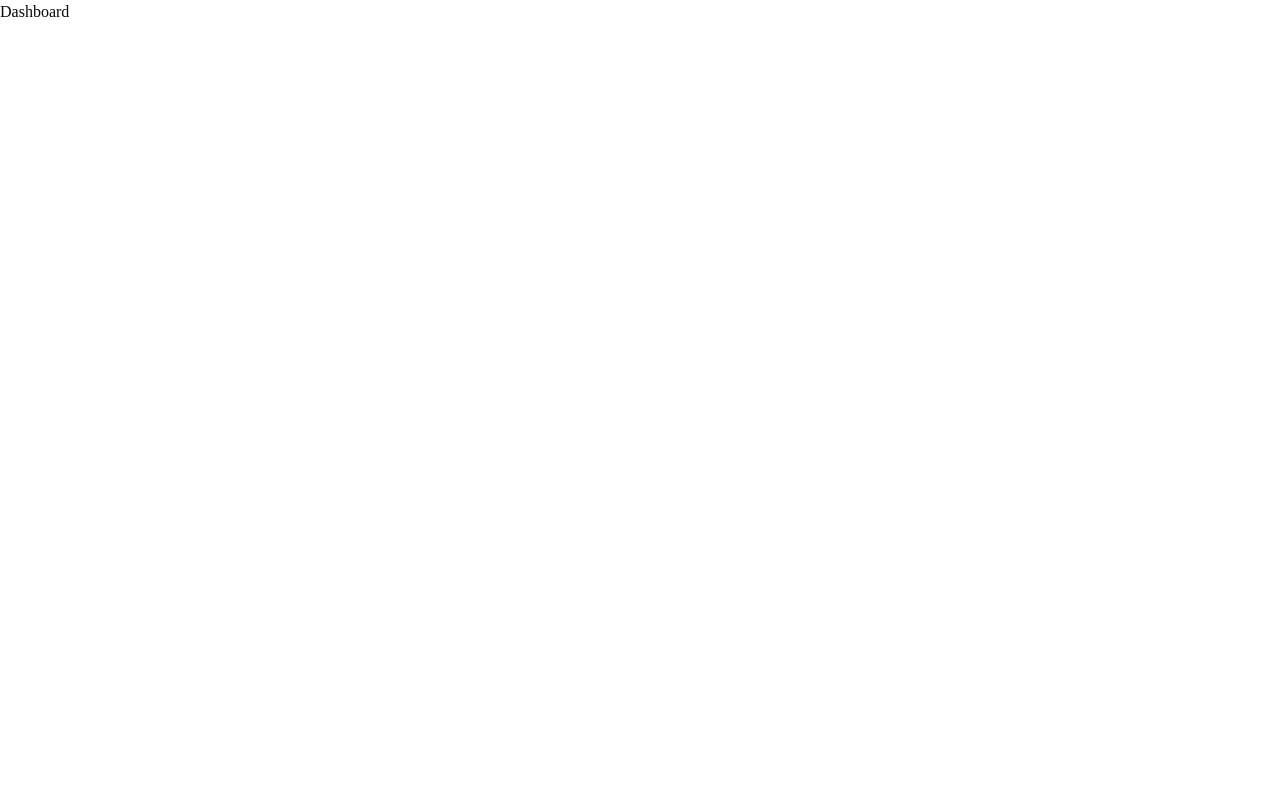
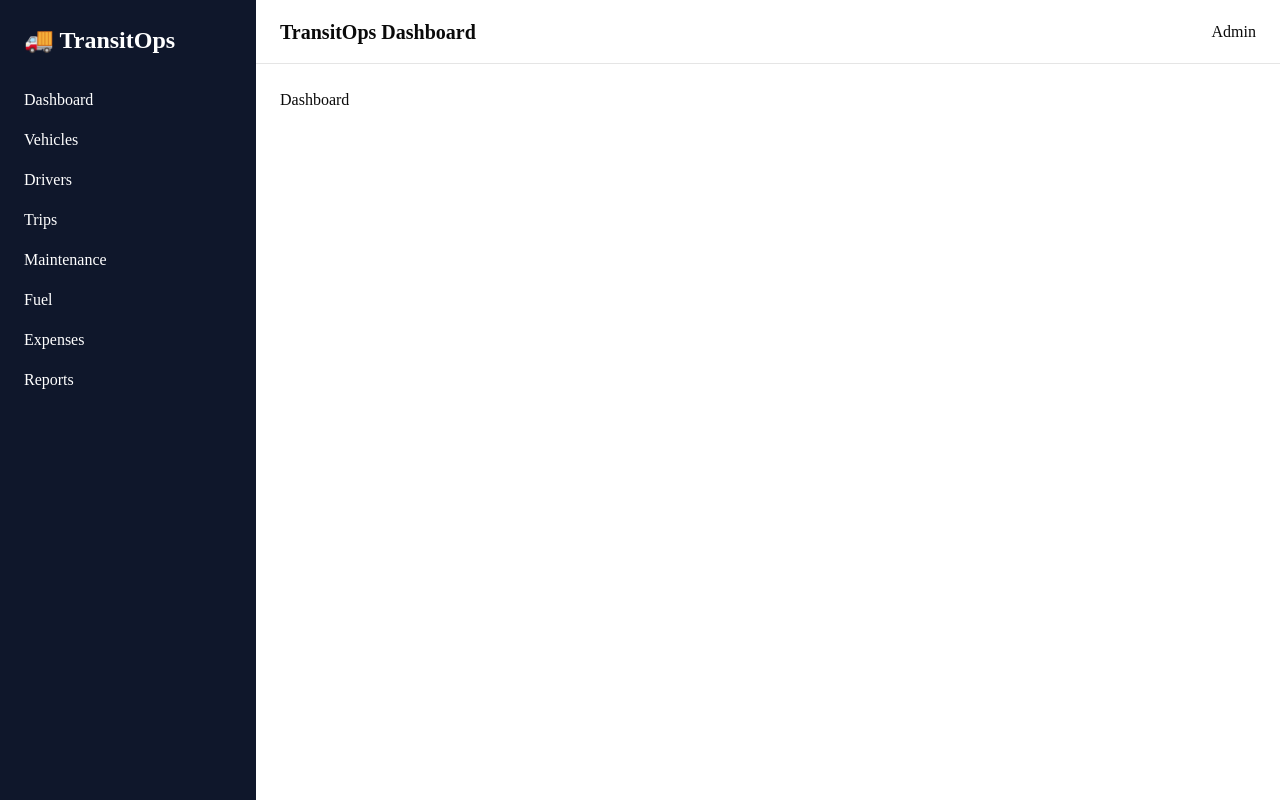
Before and after one commit to muskanyadav208005/oDooHackathon, a Next.js app: page /dashboard in a window 1280 px wide. Built offline with nearby package versions, Linux system fonts and the light colour scheme.

Commit message:
Added application layout with sidebar and navbar

```diff
--- a/app/layout.tsx
+++ b/app/layout.tsx
@@ -1,20 +1,12 @@
 import type { Metadata } from "next";
-import { Geist, Geist_Mono } from "next/font/google";
 import "./globals.css";
 
-const geistSans = Geist({
-  variable: "--font-geist-sans",
-  subsets: ["latin"],
-});
-
-const geistMono = Geist_Mono({
-  variable: "--font-geist-mono",
-  subsets: ["latin"],
-});
+import Sidebar from "@/components/layout/Sidebar";
+import Navbar from "@/components/layout/Navbar";
 
 export const metadata: Metadata = {
-  title: "Create Next App",
-  description: "Generated by create next app",
+  title: "TransitOps",
+  description: "Smart Transport Operations Platform",
 };
 
 export default function RootLayout({
@@ -23,11 +15,20 @@ export default function RootLayout({
   children: React.ReactNode;
 }>) {
   return (
-    <html
-      lang="en"
-      className={`${geistSans.variable} ${geistMono.variable} h-full antialiased`}
-    >
-      <body className="min-h-full flex flex-col">{children}</body>
+    <html lang="en">
+      <body>
+        <div className="flex min-h-screen">
+          <Sidebar />
+
+          <div className="flex-1">
+            <Navbar />
+
+            <main className="p-6">
+              {children}
+            </main>
+          </div>
+        </div>
+      </body>
     </html>
   );
 }
--- /dev/null
+++ b/components/layout/Navbar.tsx
@@ -0,0 +1,11 @@
+export default function Navbar() {
+  return (
+    <header className="h-16 border-b flex items-center justify-between px-6">
+      <h2 className="text-xl font-semibold">TransitOps Dashboard</h2>
+
+      <div className="flex items-center gap-4">
+        <span>Admin</span>
+      </div>
+    </header>
+  );
+}
--- /dev/null
+++ b/components/layout/Sidebar.tsx
@@ -0,0 +1,18 @@
+export default function Sidebar() {
+  return (
+    <aside className="w-64 h-screen bg-slate-900 text-white p-6">
+      <h1 className="text-2xl font-bold mb-8">🚚 TransitOps</h1>
+
+      <nav className="flex flex-col gap-4">
+        <a href="/dashboard">Dashboard</a>
+        <a href="/vehicles">Vehicles</a>
+        <a href="/drivers">Drivers</a>
+        <a href="/trips">Trips</a>
+        <a href="/maintenance">Maintenance</a>
+        <a href="/fuel">Fuel</a>
+        <a href="/expenses">Expenses</a>
+        <a href="/reports">Reports</a>
+      </nav>
+    </aside>
+  );
+}
```
Also changed, not shown: app/maintenance/page.tsx (renamed from app/maintainance/page.tsx).
